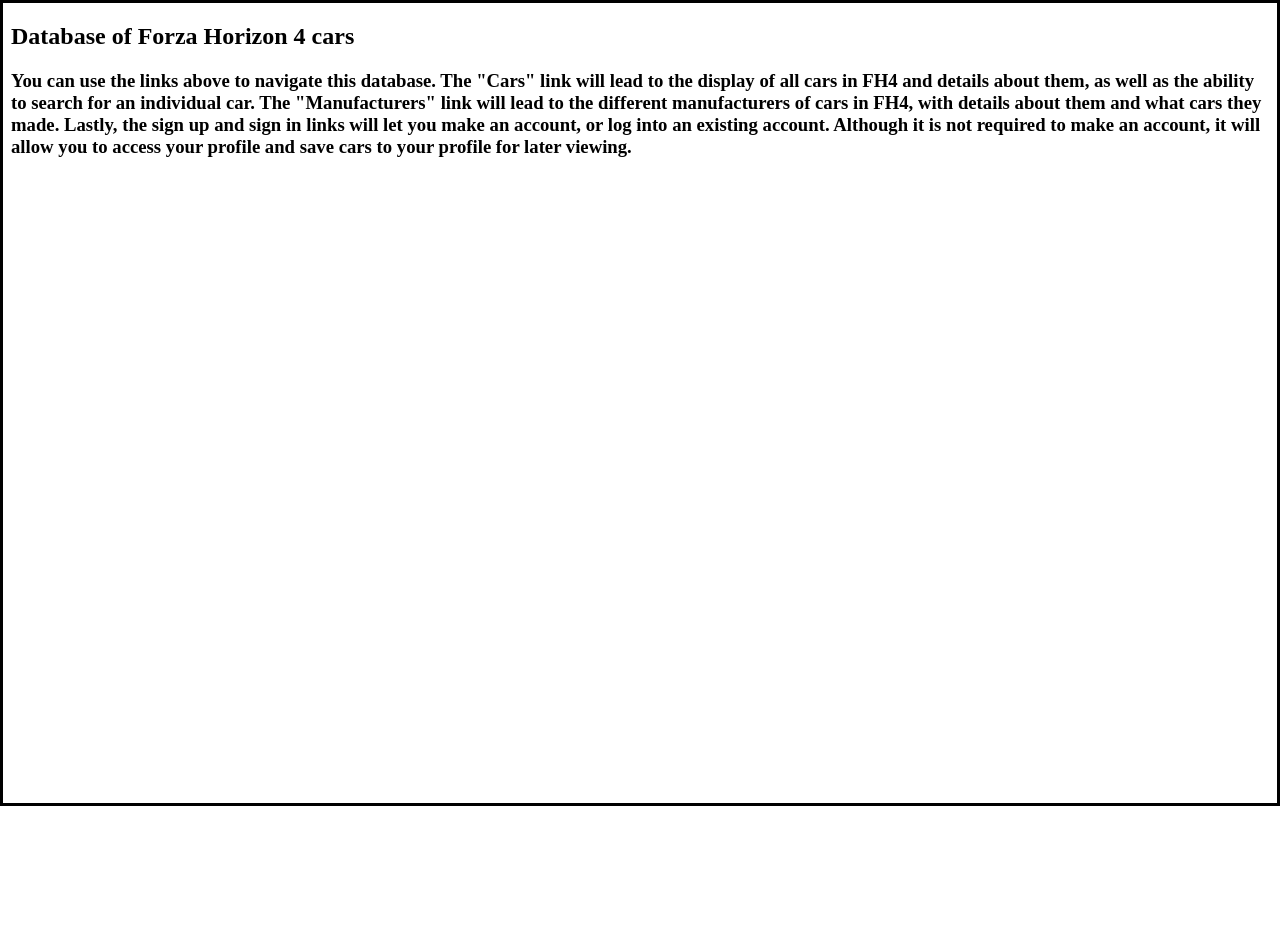
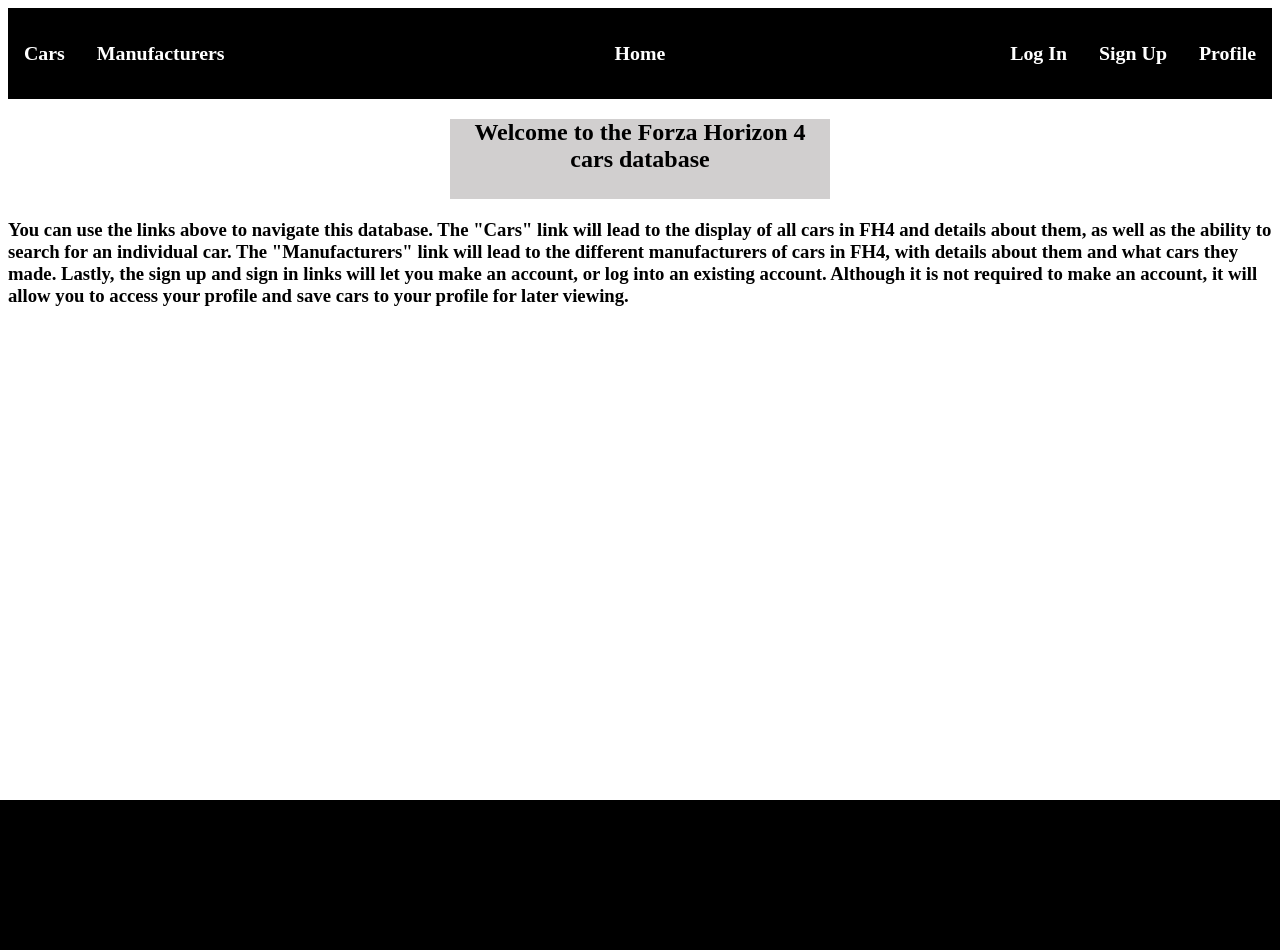
Before and after one commit to Reih02/FH4_Cars, a Flask app: page / in a window 1280 px wide. Before the commit the page ends 806 px from the top, so only its background shows below. Run offline with Flask 2, Linux system fonts and the light colour scheme.

Commit message:
added navbar and some text for home page

```diff
--- a/routes.py
+++ b/routes.py
@@ -3,9 +3,11 @@ import sqlite3
 
 app = Flask(__name__)
 
+
 @app.route('/')
 def home():
     return render_template("home.html", page_title="WELCOME TO FH4 CARS")
 
+
 if __name__ == "__main__":
     app.run(debug=True, port=1111)
--- a/static/css/style.css
+++ b/static/css/style.css
@@ -1,7 +1,91 @@
 html {
   height: 100%;
+  bottom: 0;
   background-color: #FFFFFF;
-  border-style: solid;
-  border-color: #000000;
-  border-width: 3px;
+  border-bottom-style: solid;
+  border-bottom-color: black;
+  border-bottom-width: 150px;
 }
+
+footer {
+	position: absolute;
+	bottom: 0
+}
+
+h2 {
+  height: 80px;
+  background-color: #d1cfcf;
+  text-align: center;
+  margin-left: 35%;
+  margin-right: 35%;
+}
+
+h3 {
+
+}
+
+.topnav {
+  position: relative;
+  background-color: black;
+  overflow: hidden;
+}
+
+.topnav a {
+  float: left;
+  color: #fff;
+  text-align: center;
+  padding: 14px 16px;
+  text-decoration: none;
+  font-size: 17px;
+}
+
+.topnav a:hover {
+  background-color: #d1cfcf;
+  color: black;
+}
+
+.topnav a.active {
+  background-color: #d1cfcf;
+  color: white;
+}
+
+.topnav-centered a {
+  float: none;
+  position: absolute;
+  top: 50%;
+  left: 50%;
+  transform: translate(-50%, -50%);
+}
+
+.topnav-right {
+  float: right;
+}
+
+/*ul {
+	list-style-type: none;
+	margin: 0;
+	padding: 0;
+	overflow: hidden;
+	background-color: black;
+}
+
+li {
+	float: left;
+  #padding-left: 11.635%;
+}
+
+li a {
+	display: block;
+	color: #fff;
+	text-align: center;
+	padding: 14px 16px;
+	text-decoration: none
+}
+
+li a:hover {
+	background-color: #111
+}
+
+li a:active {
+	background-color: #111
+}
--- a/templates/home.html
+++ b/templates/home.html
@@ -5,7 +5,7 @@
   Welcome to FH4 Cars!
 </title>
 <h2>
-  Database of Forza Horizon 4 cars
+  Welcome to the Forza Horizon 4 cars database
 </h2>
 <div id = 'smallbox1'>
   <h3>
--- a/templates/navigation.html
+++ b/templates/navigation.html
@@ -0,0 +1,15 @@
+<div class="topnav">
+
+  <div class="topnav-centered">
+    <a href="/"><h3>Home</h3></a>
+  </div>
+
+  <a href="/cars"><h3>Cars</h3></a>
+  <a href="/manufacturers"><h3>Manufacturers</h3></a>
+
+  <div class="topnav-right">
+    <a href="/login"><h3>Log In</h3></a>
+    <a href="/signup"><h3>Sign Up</h3></a>
+    <a href="/profile"><h3>Profile</h3></a>
+  </div>
+</div>
```
